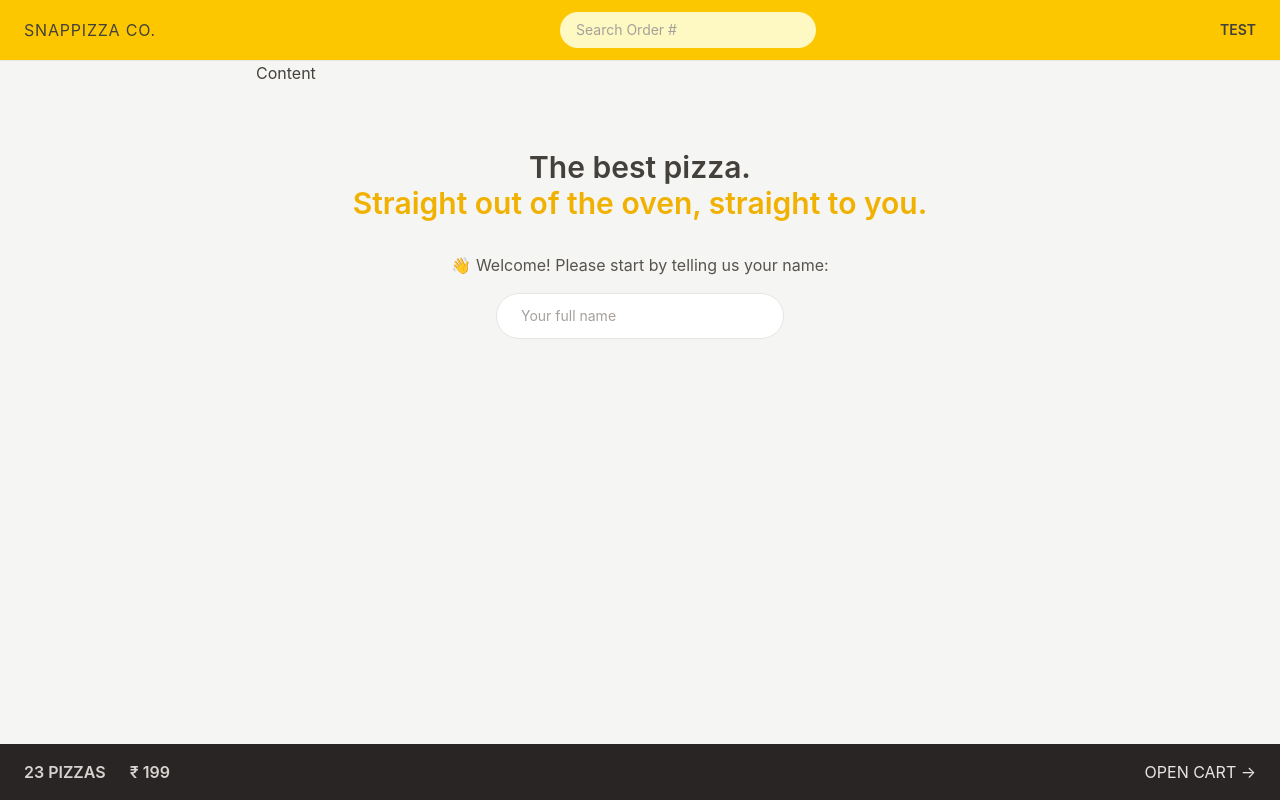
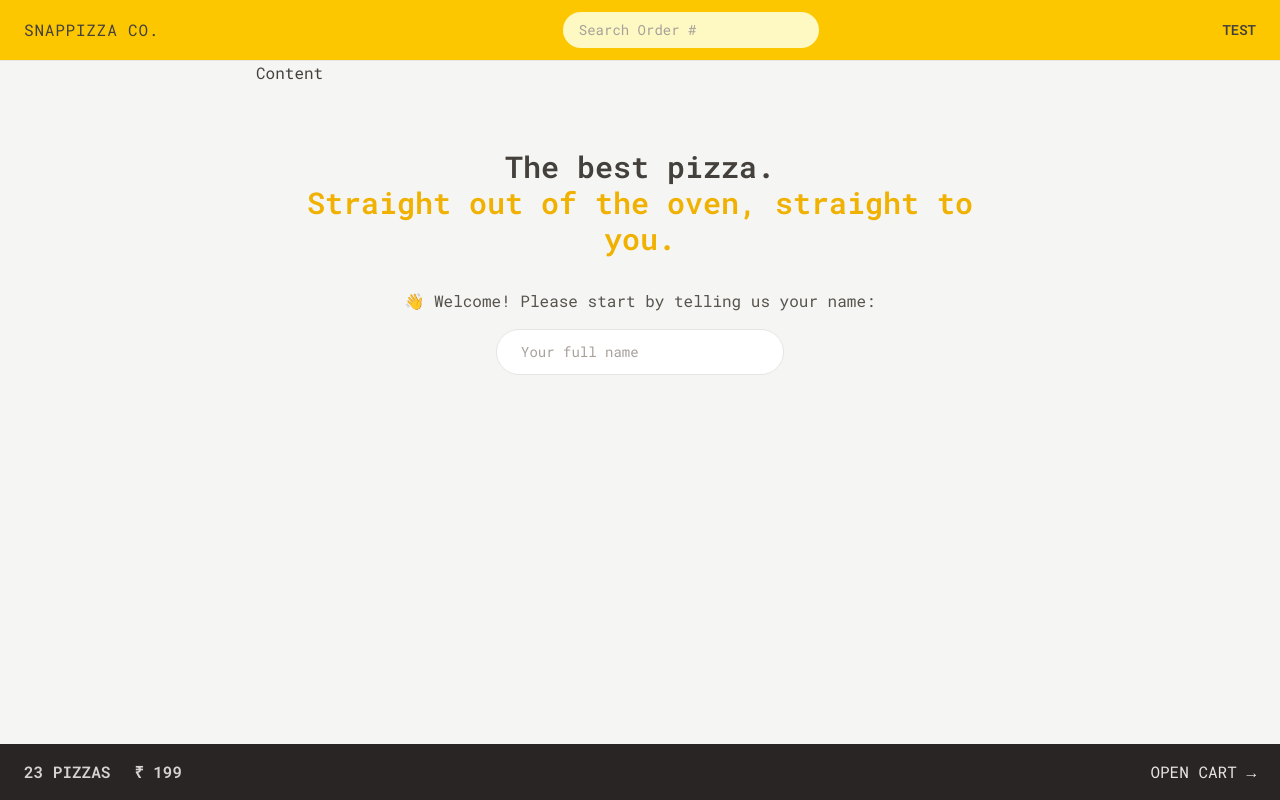
Before and after one commit to akash13nov/snapPizza, a React (Vite) app: page / in a window 1280 px wide. Built offline with nearby package versions, Linux system fonts and the light colour scheme.

Commit message:
added custom fontFamily

```diff
--- a/index.html
+++ b/index.html
@@ -4,6 +4,14 @@
     <meta charset="UTF-8" />
     <link rel="icon" type="image/svg+xml" href="/favicon.svg" />
     <meta name="viewport" content="width=device-width, initial-scale=1.0" />
+
+    <link rel="preconnect" href="https://fonts.googleapis.com" />
+    <link rel="preconnect" href="https://fonts.gstatic.com" crossorigin />
+    <link
+      href="https://fonts.googleapis.com/css2?family=Roboto+Mono:wght@300;400;500;600;700&display=swap"
+      rel="stylesheet"
+    />
+
     <title>snapPizza</title>
   </head>
   <body class="bg-stone-100 text-stone-700">
--- a/src/index.css
+++ b/src/index.css
@@ -1,4 +1,9 @@
 @import 'tailwindcss';
+
+@theme {
+  --font-sans: 'Roboto Mono', monospace;
+  /* --color-brand: #f59e0b; */
+}
 
 @utility input {
   @apply w-full rounded-full border border-stone-200 bg-white px-4 py-2 text-sm transition-all duration-300 placeholder:text-stone-400 focus:ring-2 focus:ring-yellow-400 focus:outline-none md:px-6 md:py-3;
--- a/src/ui/AppLayout.jsx
+++ b/src/ui/AppLayout.jsx
@@ -8,7 +8,7 @@
   const isLoading = navigate.state === 'loading';
 
   return (
-    <div className="grid h-screen grid-rows-[auto_1fr_auto]">
+    <div className="grid h-dvh grid-rows-[auto_1fr_auto]">
       {isLoading && <Loader />}
       <Header />
       <div className="overflow-scroll">
```
